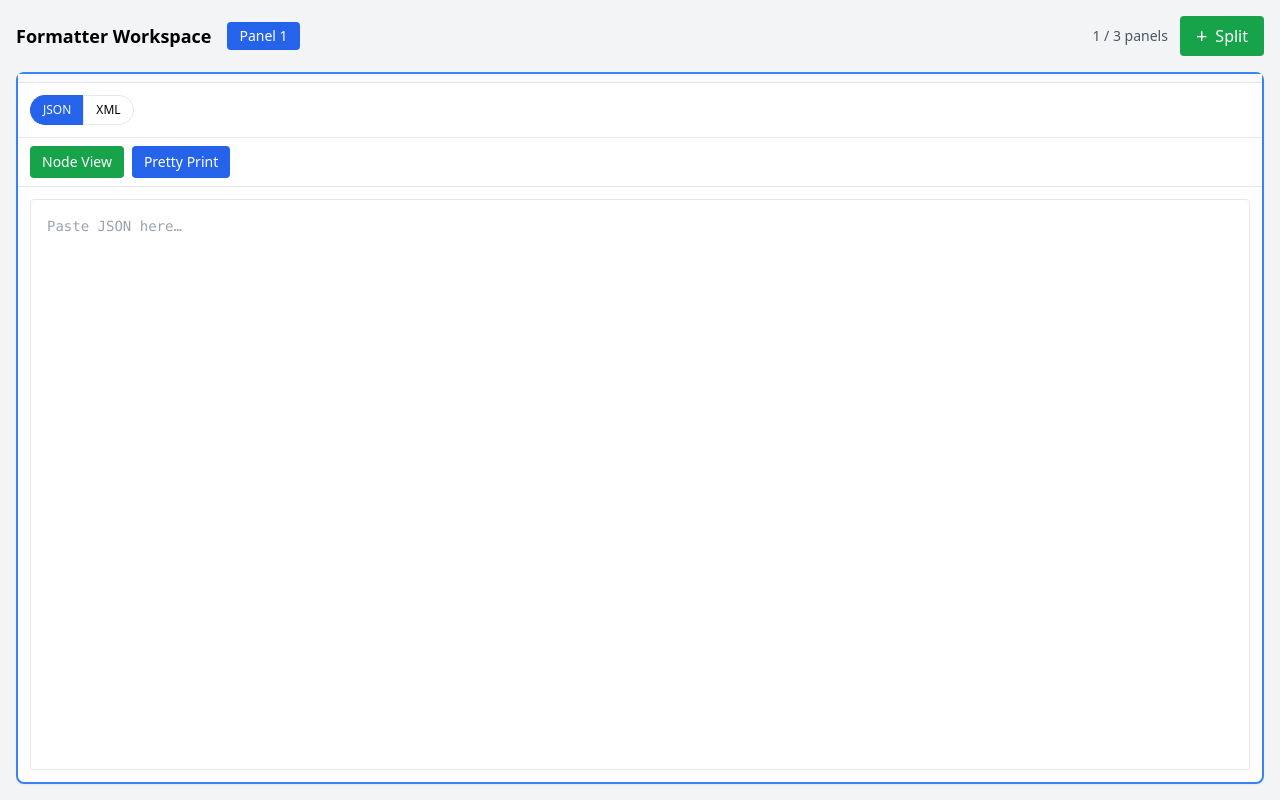
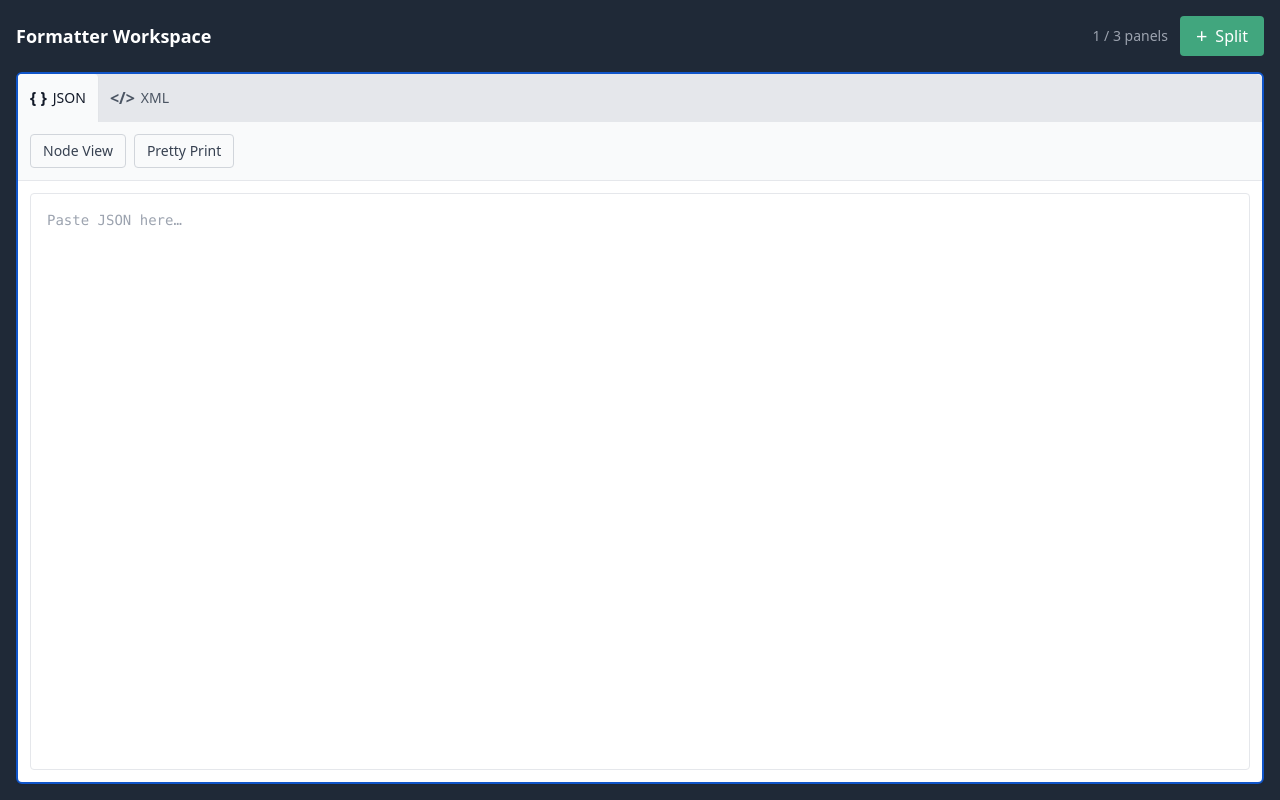
Before and after one commit to maggie-r-m-88/formatter-workspace, a Nuxt app: page / in a window 1280 px wide. Built offline with nearby package versions, Linux system fonts and the light colour scheme.

Commit message:
UI tweaks to panel

```diff
--- a/app/app.vue
+++ b/app/app.vue
@@ -1,3 +1,8 @@
+<script setup>
+useHead({
+  title: 'Formatter Workspace'
+})
+</script>
 <template>
   <div>
 
--- a/app/pages/index.vue
+++ b/app/pages/index.vue
@@ -1,5 +1,5 @@
 <template>
-  <div class="h-screen flex flex-col p-4 bg-gray-100 gap-4 overflow-hidden relative">
+  <div class="h-screen flex flex-col p-4 bg-gray-800 gap-4 overflow-hidden relative">
     <!-- Toast notification -->
     <div v-if="showToast"
       class="fixed top-1/2 left-1/2 transform -translate-x-1/2 -translate-y-1/2 bg-gray-800 text-white px-6 py-3 rounded-lg shadow-lg z-50 transition-opacity duration-300"
@@ -10,25 +10,25 @@
     <!-- Header with title and add panel button -->
     <div class="flex items-center justify-between flex-shrink-0">
       <div class="flex items-center gap-4">
-        <h1 class="text-lg font-semibold">Formatter Workspace</h1>
+        <h1 class="text-lg font-semibold text-white">Formatter Workspace</h1>
 
         <!-- Panel tabs -->
         <div class="flex gap-2">
-          <button v-for="(panel, index) in store.panels" :key="panel.id" @click="store.setActivePanel(panel.id)" :class="[
+          <!-- <button v-for="(panel, index) in store.panels" :key="panel.id" @click="store.setActivePanel(panel.id)" :class="[
             'px-3 py-1 rounded text-sm transition-colors',
             store.activePanelId === panel.id
               ? 'bg-blue-600 text-white'
               : 'bg-gray-200 hover:bg-gray-300'
           ]">
             Panel {{ index + 1 }}
-          </button>
+          </button> -->
         </div>
       </div>
 
       <div class="flex items-center gap-3">
-        <span class="text-sm text-gray-600">{{ store.panelCount }} / 3 panels</span>
+        <span class="text-sm text-gray-400">{{ store.panelCount }} / 3 panels</span>
         <button v-if="store.canAddPanel" @click="store.addPanel()"
-          class="px-4 py-2 bg-green-600 text-white rounded hover:bg-green-700 flex items-center gap-2"
+          class="px-4 py-2 bg-theme-green-500 text-white rounded hover:bg-theme-green-700 flex items-center gap-2"
           title="Add new panel">
           <span class="text-xl leading-none">+</span>
           <span>Split</span>
@@ -40,49 +40,75 @@
     <div class="flex-1 flex gap-4 min-h-0">
       <!-- Each panel -->
       <div v-for="panel in store.panels" :key="panel.id"
-        class="flex-1 flex flex-col min-h-0 min-w-0 bg-white rounded-lg shadow-sm border-2 transition-colors"
-        :class="store.activePanelId === panel.id ? 'border-blue-500' : 'border-gray-200'"
+        class="flex-1 flex flex-col min-h-0 min-w-0 bg-white rounded-md shadow-sm border-2 transition-colors"
+        :class="store.activePanelId === panel.id ? 'border-theme-blue-500' : 'border-gray-200'"
         @click="store.setActivePanel(panel.id)">
-        <!-- Thin header with close button -->
-        <div class="px-3 py-1 border-b flex justify-end items-center flex-shrink-0 bg-gray-50">
+
+        <!-- Panel header with format toggle + close button -->
+        <div class="pr-3 flex justify-between items-center flex-shrink-0 bg-gray-200 rounded-t-md">
+
+          <!-- Left: JSON/XML toggle -->
+          <div class="inline-flex bg-gray-200 rounded-md">
+            <button @click.stop="selectFormat('json', panel.id)" :class="[
+              'px-3 py-3 rounded-t text-sm font-medium transition-all flex items-center gap-1.5',
+              panel.selectedFormat === 'json'
+                ? 'bg-gray-50 text-gray-900 shadow-sm'
+                : 'text-gray-600 hover:text-gray-900'
+            ]">
+              <span class="font-semibold text-base">{ }</span>
+              JSON
+            </button>
+            <button @click.stop="selectFormat('xml', panel.id)" :class="[
+              'px-3 py-1.5 rounded-t text-sm font-medium transition-all flex items-center gap-1.5',
+              panel.selectedFormat === 'xml'
+                ? 'bg-gray-50 text-gray-900 shadow-sm'
+                : 'text-gray-600 hover:text-gray-900'
+            ]">
+              <span class="font-semibold text-base">&lt;/&gt;</span>
+              XML
+            </button>
+          </div>
+          <!-- Right: Close button -->
           <button v-if="store.panelCount > 1" @click.stop="store.removePanel(panel.id)"
-            class="w-5 h-5 flex items-center justify-center text-gray-400 hover:text-gray-600 hover:bg-gray-200 rounded text-sm"
+            class="w-5 h-5 flex items-center justify-center text-gray-500 hover:text-gray-800 hover:bg-gray-200 rounded text-sm"
             title="Close panel">
             ✕
           </button>
         </div>
 
-        <!-- Format selector and search -->
-        <div class="p-3 border-b flex gap-2 items-center flex-shrink-0">
-          <div class="inline-flex items-center flex-1">
-            <button @click.stop="selectFormat('json', panel.id)" :class="[
-              'px-3 py-1.5 text-xs border border-r-0 rounded-l-full',
-              panel.selectedFormat === 'json'
-                ? 'bg-blue-600 text-white border-blue-600'
-                : 'bg-white hover:bg-gray-50'
-            ]">
-              JSON
+        <!-- Action buttons on left, search on right -->
+        <div class="px-3 py-3 border-b flex justify-between items-center flex-shrink-0 bg-gray-50 gap-2">
+
+          <!-- Left: Action buttons -->
+          <div class="inline-flex items-center gap-2">
+            <button v-if="panel.mode === 'edit'" @click.stop="showTree(panel.id)"
+              class="px-3 py-1.5 text-sm font-medium text-gray-700 border border-gray-300 hover:border-gray-400 hover:bg-gray-50 rounded transition-colors">
+              Node View
             </button>
-            <button @click.stop="selectFormat('xml', panel.id)" :class="[
-              'px-3 py-1.5 text-xs border rounded-r-full',
-              panel.selectedFormat === 'xml'
-                ? 'bg-blue-600 text-white border-blue-600'
-                : 'bg-white hover:bg-gray-50'
-            ]">
-              XML
+
+            <button v-if="panel.mode === 'tree'" @click.stop="backToEdit(panel.id)"
+              class="px-3 py-1.5 text-sm font-medium text-gray-700 border border-gray-300 hover:border-gray-400 hover:bg-gray-50 rounded transition-colors flex items-center gap-1.5">
+              <svg xmlns="http://www.w3.org/2000/svg" class="h-3.5 w-3.5" fill="none" viewBox="0 0 24 24"
+                stroke="currentColor" stroke-width="2">
+                <path stroke-linecap="round" stroke-linejoin="round" d="M15 19l-7-7 7-7" />
+              </svg>
+              Back
+            </button>
+
+            <button v-if="panel.mode === 'edit'" @click.stop="prettyPrint(panel.id)"
+              class="px-3 py-1.5 text-sm font-medium text-gray-700 border border-gray-300 hover:border-gray-400 hover:bg-gray-50 rounded transition-colors">
+              Pretty Print
             </button>
           </div>
 
 
-          <!-- Search box - only show in node view -->
-          <div v-if="panel.mode === 'tree'" class="flex gap-2 items-center">
+          <!-- Right: Search box + navigation -->
+          <div v-if="panel.mode === 'tree'" class="inline-flex items-center gap-2">
             <div class="relative">
               <input :value="getSearchInput(panel.id)"
                 @input="setSearchInput(panel.id, ($event.target as HTMLInputElement).value)" type="text"
                 placeholder="Search..." class="px-2 py-1.5 pr-7 border rounded text-sm w-48"
                 @keydown.enter="executeSearch(panel.id)" />
-
-              <!-- Clear (inside input) -->
               <button v-if="panel.activeSearchQuery" @click.stop="clearSearch(panel.id)"
                 class="absolute right-1 top-1/2 -translate-y-1/2 text-gray-400 hover:text-gray-600 text-sm"
                 title="Clear search" type="button">
@@ -91,7 +117,7 @@
             </div>
 
             <button @click.stop="executeSearch(panel.id)"
-              class="px-3 py-1.5 bg-blue-600 text-white rounded hover:bg-blue-700 text-sm" title="Search (Enter)">
+              class="px-3 py-1.5 bg-theme-blue-500 text-white rounded hover:bg-theme-blue-700 text-sm" title="Search (Enter)">
               Search
             </button>
 
@@ -110,28 +136,8 @@
               ↓
             </button>
           </div>
-
         </div>
 
-        <!-- Action buttons -->
-        <div class="px-3 py-2 border-b flex gap-2 flex-shrink-0">
-          <button v-if="panel.mode === 'edit'" @click.stop="showTree(panel.id)"
-            class="px-3 py-1.5 bg-green-600 text-white rounded hover:bg-green-700 text-sm">
-            Node View
-          </button>
-          <button v-if="panel.mode === 'tree'" @click.stop="backToEdit(panel.id)"
-            class="p-2 bg-gray-600 text-white rounded hover:bg-gray-700" title="Back to Edit" aria-label="Back to Edit">
-            <svg xmlns="http://www.w3.org/2000/svg" class="h-4 w-4" fill="none" viewBox="0 0 24 24"
-              stroke="currentColor" stroke-width="2">
-              <path stroke-linecap="round" stroke-linejoin="round" d="M15 19l-7-7 7-7" />
-            </svg>
-          </button>
-
-          <button v-if="panel.mode === 'edit'" @click.stop="prettyPrint(panel.id)"
-            class="px-3 py-1.5 bg-blue-600 text-white rounded hover:bg-blue-700 text-sm">
-            Pretty Print
-          </button>
-        </div>
 
         <!-- Content area -->
         <div class="flex-1 min-h-0 p-3 flex flex-col">
@@ -146,8 +152,8 @@
           <div v-else class="flex-1 min-h-0 flex flex-col">
             <!-- Warning for large files -->
             <div v-if="getPanelNodeCount(panel) > 100 && panel.showLargeFileWarning"
-              class="mb-2 p-3 bg-yellow-50 border border-yellow-200 rounded text-sm flex-shrink-0 flex items-start justify-between">
-              <p class="text-yellow-800">
+              class="mb-2 p-3 bg-theme-yellow-50 border border-theme-yellow-200 rounded text-sm flex-shrink-0 flex items-start justify-between">
+              <p class="text-theme-yellow-800">
                 ⚠️ Large file detected ({{ getPanelNodeCount(panel).toLocaleString() }} nodes).
                 For better performance, nodes deeper than 2 levels are collapsed by default.
               </p>
--- a/nuxt.config.ts
+++ b/nuxt.config.ts
@@ -2,8 +2,17 @@
 export default defineNuxtConfig({
   compatibilityDate: '2025-07-15',
   devtools: { enabled: true },
-    modules: [
+  modules: [
     '@nuxtjs/tailwindcss',
     '@pinia/nuxt',
   ],
+  tailwindcss: {
+    cssPath: '~/assets/css/global.css',
+    configPath: 'tailwind.config.js',
+  },
+  app: {
+    head: {
+      title: 'Formatter Workspace', // default fallback title
+    },
+  },
 })
--- /dev/null
+++ b/tailwind.config.js
@@ -0,0 +1,67 @@
+/** @type {import('tailwindcss').Config} */
+export default {
+  content: [
+    "./app/components/**/*.{js,vue,ts}",
+    "./app/layouts/**/*.vue",
+    "./app/pages/**/*.vue",
+    "./app/plugins/**/*.{js,ts}",
+    "./app/app.vue",
+    "./app/error.vue",
+  ],
+  theme: {
+    extend: {
+      colors: {
+        // Add your custom colors here
+        // Example: custom color palette
+        'theme-green': {
+          50: '#EBF7F4',
+          100: '#D6EFE6',
+          200: '#ABE6CE',
+          300: '#81DDB5',
+          400: '#5AC69F',
+          500: '#41A67E', // your main green
+          600: '#38916F',
+          700: '#2E7B5F',
+          800: '#23664F',
+          900: '#1B5040',
+        },
+        'theme-blue': {
+          50: '#E6EEFB',
+          100: '#CCE0F7',
+          200: '#99C1F0',
+          300: '#66A3E9',
+          400: '#3384E2',
+          500: '#1055C9', // your main blue
+          600: '#0E49AB',
+          700: '#0B3B8C',
+          800: '#082E6D',
+          900: '#061F4F',
+        },
+        'theme-yellow': {
+          50: '#FEF9EB',
+          100: '#FDF3D6',
+          200: '#FAE5AB',
+          300: '#F7D980',
+          400: '#F4CC5A',
+          500: '#E5C95F',
+          600: '#D1B950',
+          700: '#BFA240',
+          800: '#A48E33',
+          900: '#897226',
+        },
+        // Or simple custom colors
+        'brand-primary': '#3b82f6',
+        'brand-secondary': '#10b981',
+        'brand-accent': '#8b5cf6',
+      },
+      // You can also extend other theme properties
+      fontFamily: {
+        // 'custom': ['Your Font', 'sans-serif'],
+      },
+      spacing: {
+        // '128': '32rem',
+      },
+    },
+  },
+  plugins: [],
+}
```
Also changed, not shown: app/assets/css/global.css (added, +24 -0 lines).
